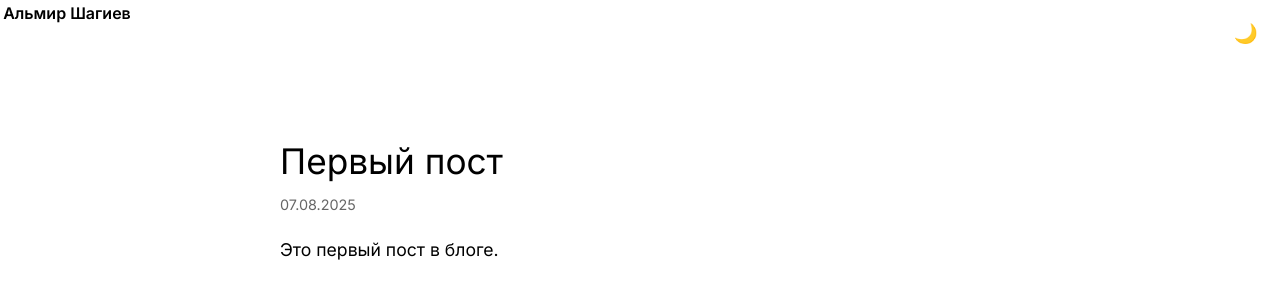
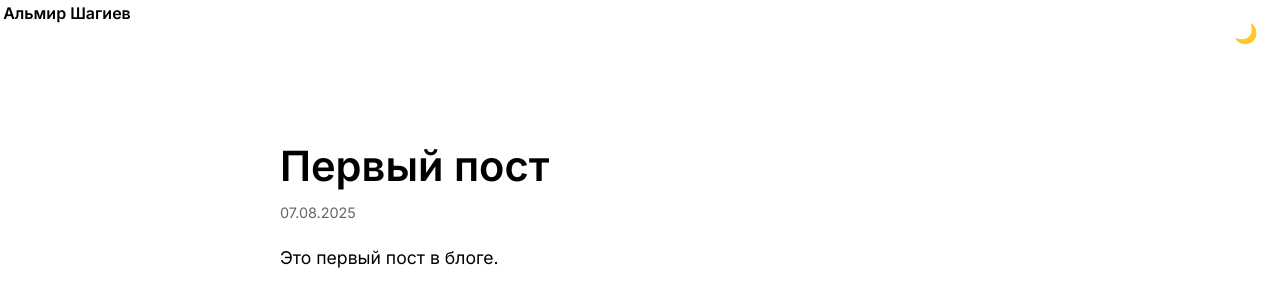
Before and after one commit to almirshagiev/almirshagiev.github.io, a Jekyll site: the page built from index.html, in a window 1280 px wide. Shown: the top 307 px of the page. Built offline with Jekyll 4.4.1, drawn with Linux system fonts in a browser that asks for light colours.

Commit message:
увеличл шкрифты

```diff
--- a/assets/css/style.css
+++ b/assets/css/style.css
@@ -21,7 +21,8 @@ h1, h2 {
 }
 
 h1 {
-  font-size: 150px;
+  font-size: 2.6rem; /* было 2.2rem */
+  font-weight: 700;  /* делаем жирнее */
   margin-top: 0;
 }
 
@@ -74,7 +75,8 @@ time {
 }
 
 .post h1 {
-  font-size: 2.2rem;
+  font-size: 2.6rem; /* было 2.2rem */
+  font-weight: 700;  /* делаем жирнее */
   margin-bottom: 0.5rem;
   line-height: 1.3;
 }
```
